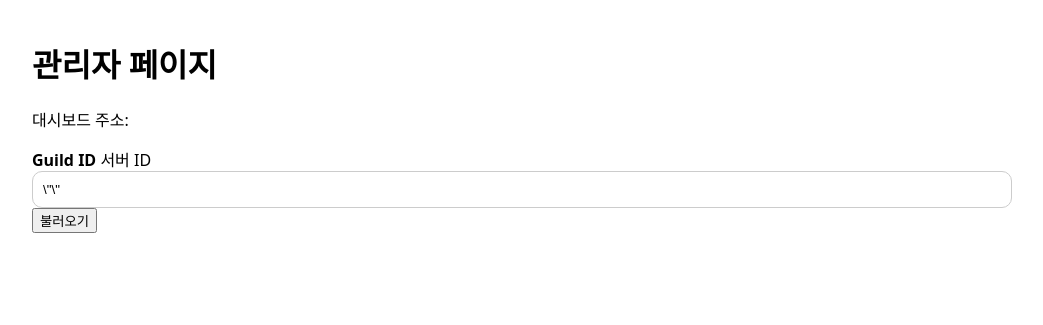
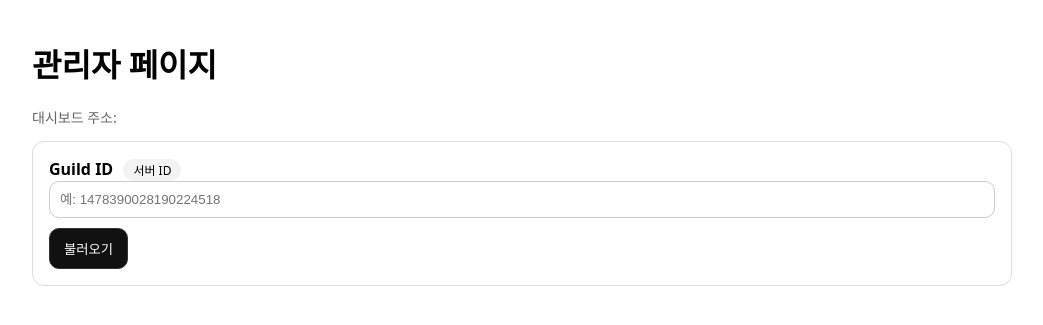
Before and after one commit to Nyoping/Nyoping-BOT, a FastAPI app: page /admin in a window 1280 px wide. Shown: the top 325 px of the page, without its empty margins (8-1051 px from the left). Run offline with FastAPI, Linux system fonts and the light colour scheme; the visitor is signed in with stand-in values (Sample User, id 1).

Commit message:
Add files via upload

```diff
--- a/nyoping-bot-postgres-render/dashboard/templates/admin.html
+++ b/nyoping-bot-postgres-render/dashboard/templates/admin.html
@@ -1,8 +1,8 @@
 <!doctype html>
-<html lang=\"ko\">
+<html lang="ko">
 <head>
-  <meta charset=\"utf-8\" />
-  <meta name=\"viewport\" content=\"width=device-width,initial-scale=1\" />
+  <meta charset="utf-8" />
+  <meta name="viewport" content="width=device-width,initial-scale=1" />
   <title>뇨핑봇 관리자</title>
   <style>
     body{font-family:system-ui;margin:40px;max-width:980px}
@@ -25,127 +25,121 @@
 </head>
 <body>
   <h1>관리자 페이지</h1>
-  <p class=\"muted\">대시보드 주소: {{ base_url }}</p>
+  <p class="muted">대시보드 주소: {{ base_url }}</p>
 
-  {% if msg %}<p class=\"ok\"><b>{{ msg }}</b></p>{% endif %}
-  {% if error %}
-    <p class=\"err\"><b>{{ error }}</b></p>
-  {% endif %}
+  {% if msg %}<p class="ok"><b>{{ msg }}</b></p>{% endif %}
+  {% if error %}<p class="err"><b>{{ error }}</b></p>{% endif %}
 
-  <div class=\"card\">
-    <form method=\"get\" action=\"/admin\">
-      <label><b>Guild ID</b> <span class=\"pill\">서버 ID</span></label>
-      <input name=\"guild_id\" value=\"{{ guild_id }}\" placeholder=\"예: 1478390028190224518\" />
-      <div style=\"height:10px\"></div>
-      <button class=\"btn\" type=\"submit\">불러오기</button>
+  <div class="card">
+    <form method="get" action="/admin">
+      <label><b>Guild ID</b> <span class="pill">서버 ID</span></label>
+      <input name="guild_id" value="{{ guild_id }}" placeholder="예: 1478390028190224518" />
+      <div style="height:10px"></div>
+      <button class="btn" type="submit">불러오기</button>
     </form>
   </div>
 
   {% if settings %}
-  <div class=\"row\">
-    <div class=\"card\">
+  <div class="row">
+    <div class="card">
       <h3>서버 설정</h3>
-      <form method=\"post\" action=\"/admin/save-settings\">
-        <input type=\"hidden\" name=\"guild_id\" value=\"{{ guild_id }}\">
+      <form method="post" action="/admin/save-settings">
+        <input type="hidden" name="guild_id" value="{{ guild_id }}">
         <label>출석 XP</label>
-        <input name=\"checkin_xp\" type=\"number\" value=\"{{ settings.checkin_xp }}\">
-        <div style=\"height:8px\"></div>
+        <input name="checkin_xp" type="number" value="{{ settings.checkin_xp }}">
+        <div style="height:8px"></div>
         <label>채팅 XP</label>
-        <input name=\"message_xp\" type=\"number\" value=\"{{ settings.message_xp }}\">
-        <div style=\"height:8px\"></div>
+        <input name="message_xp" type="number" value="{{ settings.message_xp }}">
+        <div style="height:8px"></div>
         <label>채팅 XP 쿨다운(초)</label>
-        <input name=\"message_cooldown_sec\" type=\"number\" value=\"{{ settings.message_cooldown_sec }}\">
-        <div style=\"height:8px\"></div>
+        <input name="message_cooldown_sec" type="number" value="{{ settings.message_cooldown_sec }}">
+        <div style="height:8px"></div>
         <label>음성 XP(분당)</label>
-        <input name=\"voice_xp_per_min\" type=\"number\" value=\"{{ settings.voice_xp_per_min }}\">
-        <div style=\"height:10px\"></div>
-        <button class=\"btn\" type=\"submit\">저장</button>
+        <input name="voice_xp_per_min" type="number" value="{{ settings.voice_xp_per_min }}">
+        <div style="height:10px"></div>
+        <button class="btn" type="submit">저장</button>
       </form>
     </div>
 
-    <div class=\"card\">
+    <div class="card">
       <h3>빠른 작업</h3>
-      <p class=\"muted\">유저 검색(2글자+) → 클릭하면 선택됩니다.</p>
+      <p class="muted">유저 검색(2글자+) → 클릭하면 선택됩니다.</p>
 
       <label><b>유저 검색</b></label>
-      <input id=\"userSearch\" placeholder=\"닉네임/아이디 검색\">
-      <div style=\"height:8px\"></div>
-      <div class=\"listbox\" id=\"userList\"><div class=\"muted\">2글자 이상 입력하세요.</div></div>
+      <input id="userSearch" placeholder="닉네임/아이디 검색">
+      <div style="height:8px"></div>
+      <div class="listbox" id="userList"><div class="muted">2글자 이상 입력하세요.</div></div>
 
-      <div style=\"height:10px\"></div>
+      <div style="height:10px"></div>
       <label>선택된 유저</label>
-      <input id=\"userPick\" placeholder=\"클릭 시 자동 입력\">
+      <input id="userPick" placeholder="클릭 시 자동 입력">
 
       <hr>
 
-      <form method=\"post\" action=\"/admin/quick-checkin-reset\" onsubmit=\"return syncUserHidden('userPickHidden1')\">
-        <input type=\"hidden\" name=\"guild_id\" value=\"{{ guild_id }}\">
-        <input type=\"hidden\" name=\"user_pick\" id=\"userPickHidden1\">
+      <form method="post" action="/admin/quick-checkin-reset" onsubmit="return syncUserHidden('userPickHidden1')">
+        <input type="hidden" name="guild_id" value="{{ guild_id }}">
+        <input type="hidden" name="user_pick" id="userPickHidden1">
         <label>출석 초기화 날짜(YYYY-MM-DD)</label>
-        <input name=\"ymd\" placeholder=\"예: 2026-03-05\">
-        <div style=\"height:10px\"></div>
-        <button class=\"btn\" type=\"submit\">출석 초기화</button>
+        <input name="ymd" placeholder="예: 2026-03-05">
+        <div style="height:10px"></div>
+        <button class="btn" type="submit">출석 초기화</button>
       </form>
 
-      <div style=\"height:12px\"></div>
+      <div style="height:12px"></div>
 
-      <form method=\"post\" action=\"/admin/quick-set-level\" onsubmit=\"return syncUserHidden('userPickHidden2')\">
-        <input type=\"hidden\" name=\"guild_id\" value=\"{{ guild_id }}\">
-        <input type=\"hidden\" name=\"user_pick\" id=\"userPickHidden2\">
+      <form method="post" action="/admin/quick-set-level" onsubmit="return syncUserHidden('userPickHidden2')">
+        <input type="hidden" name="guild_id" value="{{ guild_id }}">
+        <input type="hidden" name="user_pick" id="userPickHidden2">
         <label>레벨</label>
-        <input name=\"level\" type=\"number\" placeholder=\"예: 10\">
-        <div style=\"height:10px\"></div>
-        <button class=\"btn\" type=\"submit\">레벨 적용</button>
+        <input name="level" type="number" placeholder="예: 10">
+        <div style="height:10px"></div>
+        <button class="btn" type="submit">레벨 적용</button>
       </form>
     </div>
   </div>
 
-  <div class=\"row\">
-    <div class=\"card\">
+  <div class="row">
+    <div class="card">
       <h3>레벨 역할 규칙</h3>
-      <p class=\"muted\">먼저 \"역할 불러오기\"를 누르고 선택하세요. (Shift+클릭은 제거 역할)</p>
+      <p class="muted">먼저 “역할 불러오기”를 누르고 선택하세요.</p>
 
-      <button class=\"btn\" type=\"button\" onclick=\"loadRoles()\">역할 불러오기</button>
-      <div style=\"height:10px\"></div>
+      <button class="btn" type="button" onclick="loadRoles()">역할 불러오기</button>
+      <div style="height:10px"></div>
 
       <label><b>역할 검색</b></label>
-      <input id=\"roleSearch\" placeholder=\"역할 이름/ID 검색\">
-      <div style=\"height:8px\"></div>
-      <div class=\"listbox\" id=\"roleList\"><div class=\"muted\">역할을 불러오세요.</div></div>
+      <input id="roleSearch" placeholder="역할 이름/ID 검색">
+      <div style="height:8px"></div>
+      <div class="listbox" id="roleList"><div class="muted">역할을 불러오세요.</div></div>
 
-      <div style=\"height:10px\"></div>
+      <div style="height:10px"></div>
       <label>추가할 역할</label>
-      <input id=\"addRolePick\" placeholder=\"클릭 시 자동 입력\">
-      <div style=\"height:8px\"></div>
-      <label>제거할 역할(선택)</label>
-      <input id=\"removeRolePick\" placeholder=\"Shift+클릭 시 입력\">
+      <input id="addRolePick" placeholder="클릭 시 자동 입력">
+      <div style="height:8px"></div>
 
-      <div style=\"height:12px\"></div>
-      <form method=\"post\" action=\"/admin/rules-upsert\" onsubmit=\"return syncRoleHidden()\">
-        <input type=\"hidden\" name=\"guild_id\" value=\"{{ guild_id }}\">
+      <div style="height:12px"></div>
+      <form method="post" action="/admin/rules-upsert" onsubmit="return syncRoleHidden()">
+        <input type="hidden" name="guild_id" value="{{ guild_id }}">
         <label>레벨</label>
-        <input name=\"level\" type=\"number\" placeholder=\"예: 5\">
-        <input type=\"hidden\" name=\"add_role_pick\" id=\"addRoleHidden\">
-        <input type=\"hidden\" name=\"remove_role_pick\" id=\"removeRoleHidden\">
-        <div style=\"height:10px\"></div>
-        <button class=\"btn\" type=\"submit\">규칙 저장</button>
+        <input name="level" type="number" placeholder="예: 5">
+        <input type="hidden" name="add_role_pick" id="addRoleHidden">
+        <div style="height:10px"></div>
+        <button class="btn" type="submit">규칙 저장</button>
       </form>
 
-      <div style=\"height:16px\"></div>
+      <div style="height:16px"></div>
       <h4>현재 규칙</h4>
       <table>
-        <thead><tr><th>레벨</th><th>추가</th><th>제거</th><th></th></tr></thead>
+        <thead><tr><th>레벨</th><th>추가</th><th></th></tr></thead>
         <tbody>
         {% for r in rules %}
           <tr>
             <td>{{ r.level }}</td>
             <td>{{ r.add_role_id }}</td>
-            <td>{{ r.remove_role_id or '-' }}</td>
             <td>
-              <form method=\"post\" action=\"/admin/rules-delete\" style=\"margin:0\">
-                <input type=\"hidden\" name=\"guild_id\" value=\"{{ guild_id }}\">
-                <input type=\"hidden\" name=\"level\" value=\"{{ r.level }}\">
-                <button class=\"btn\" type=\"submit\">삭제</button>
+              <form method="post" action="/admin/rules-delete" style="margin:0">
+                <input type="hidden" name="guild_id" value="{{ guild_id }}">
+                <input type="hidden" name="level" value="{{ r.level }}">
+                <button class="btn" type="submit">삭제</button>
               </form>
             </td>
           </tr>
@@ -154,13 +148,12 @@
       </table>
     </div>
 
-    <div class=\"card\">
+    <div class="card">
       <h3>TOP 10 XP</h3>
-      <form method=\"post\" action=\"/admin/api/resolve_top10\">
-        <input type=\"hidden\" name=\"guild_id\" value=\"{{ guild_id }}\">
-        <button class=\"btn\" type=\"submit\">닉네임 불러오기</button>
+      <form method="post" action="/admin/api/resolve_top10">
+        <input type="hidden" name="guild_id" value="{{ guild_id }}">
+        <button class="btn" type="submit">닉네임 불러오기</button>
       </form>
-      <p class=\"muted\">한 번에 최대 5명만 갱신합니다.</p>
       <table>
         <thead><tr><th>#</th><th>유저</th><th>유저ID</th><th>XP</th><th>레벨</th></tr></thead>
         <tbody>
@@ -230,14 +223,12 @@
     const roleListEl = document.getElementById('roleList');
     const roleSearchEl = document.getElementById('roleSearch');
     const addRolePickEl = document.getElementById('addRolePick');
-    const removeRolePickEl = document.getElementById('removeRolePick');
 
     function renderRolesFiltered() {
       const q = (roleSearchEl.value || '').toLowerCase();
       const filtered = roles.filter(r => (r.label||'').toLowerCase().includes(q) || String(r.id).includes(q)).slice(0, 200);
       renderList(roleListEl, filtered, (it)=>{ addRolePickEl.value = it.label; });
     }
-
     roleSearchEl.addEventListener('input', renderRolesFiltered);
 
     async function loadRoles() {
@@ -254,7 +245,6 @@
 
     function syncRoleHidden() {
       document.getElementById('addRoleHidden').value = addRolePickEl.value;
-      document.getElementById('removeRoleHidden').value = removeRolePickEl.value;
       return true;
     }
   </script>
```
